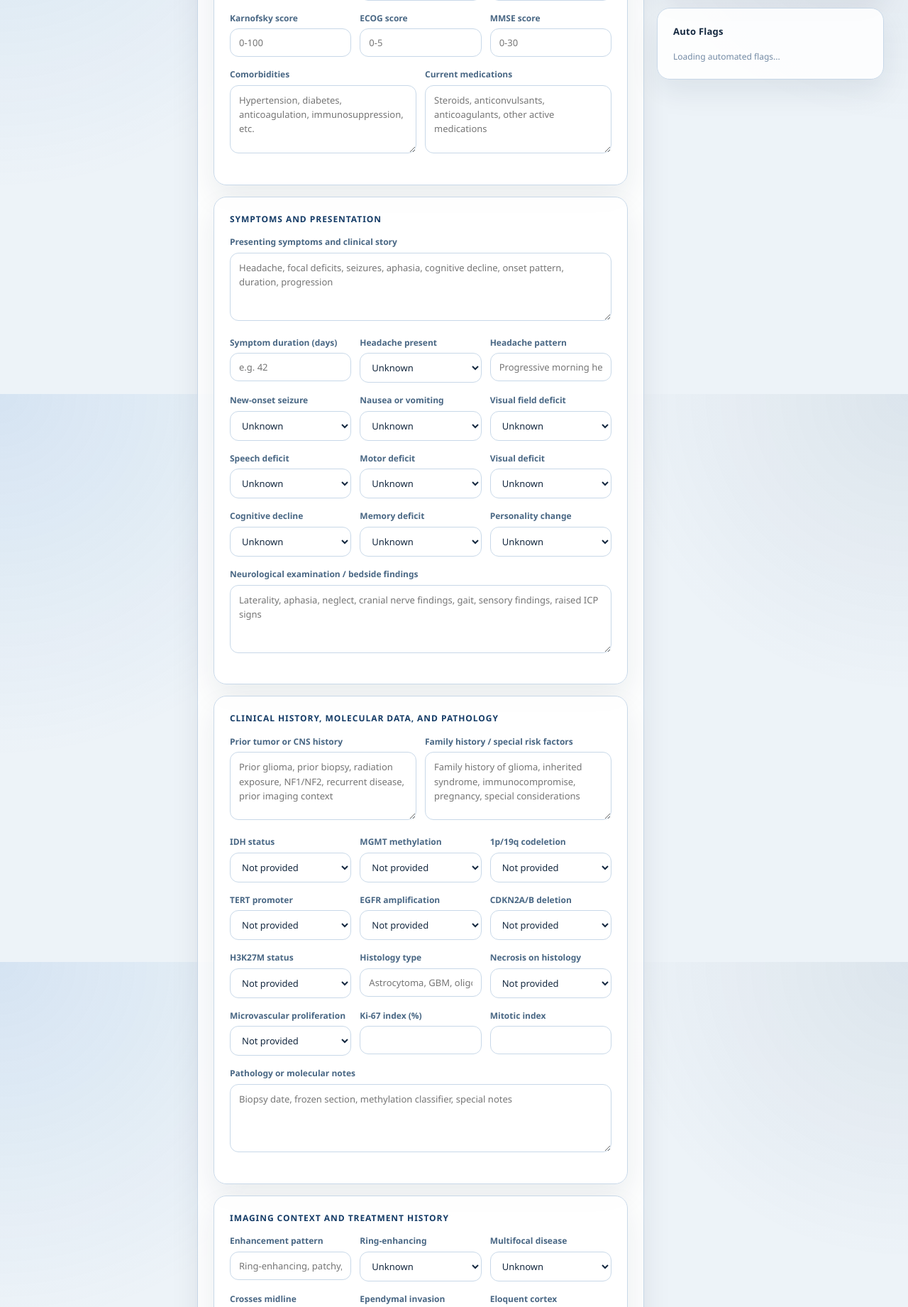
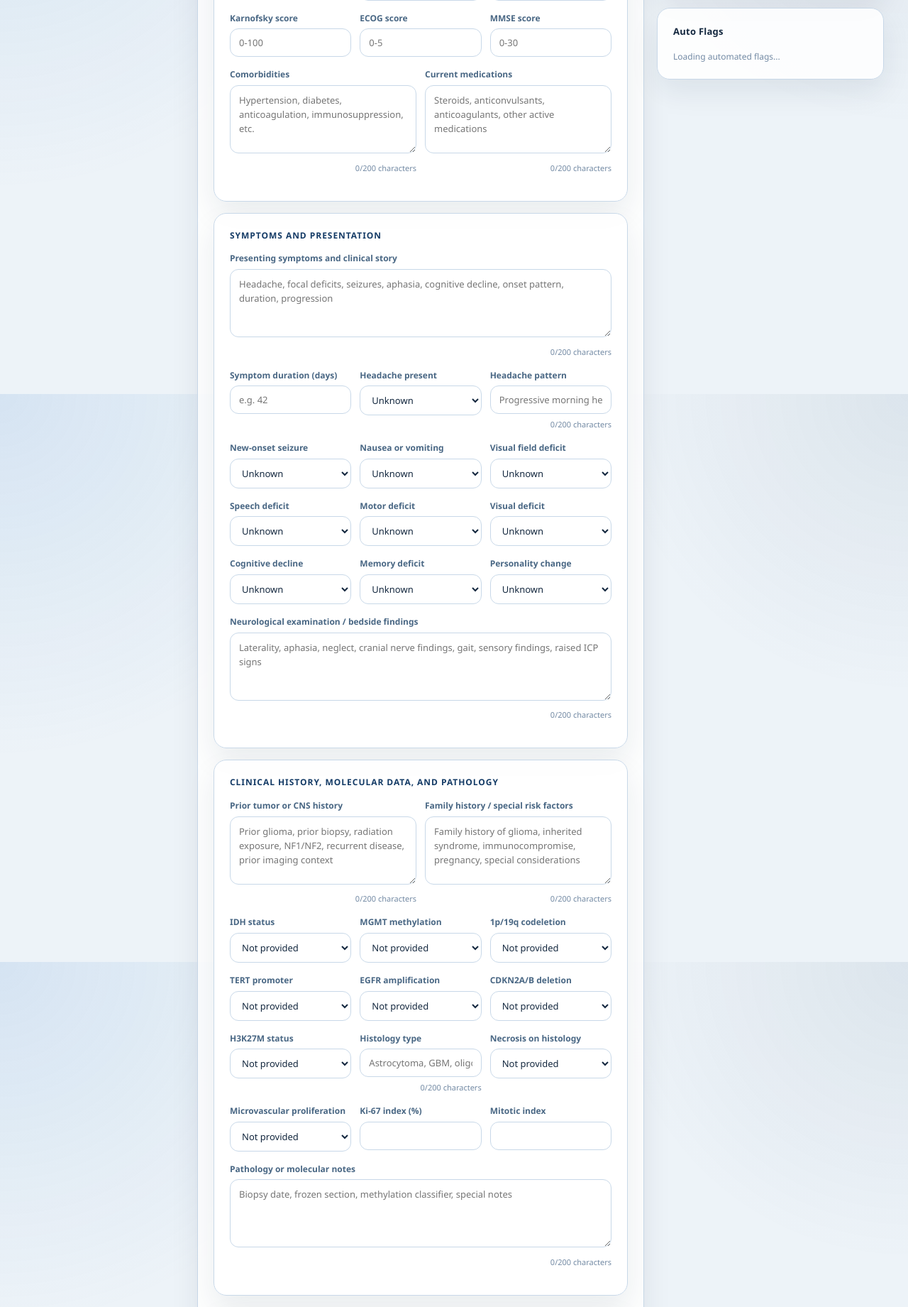
Before and after one commit to R204570/BrainTumor, a Flask app: template neuroassist/templates/session.html in a window 1280 px wide. Shown: the part 1045-2886 px from the top of the page at 71% size. Run offline with Flask 3, Linux system fonts and the light colour scheme; the template is opened without the code that fills it, so the values that code supplies are empty; some libraries are stand-ins or nearby versions.

Commit message:
increased free text input fields and fixed the crash in diagnostic_reports

```diff
--- a/neuroassist/db/connection.py
+++ b/neuroassist/db/connection.py
@@ -132,8 +132,8 @@ def ensure_schema_compatibility() -> None:
     """Apply lightweight ALTERs for older local databases."""
     statements = [
         "ALTER TABLE diagnostic_reports ALTER COLUMN who_grade_predicted TYPE VARCHAR(20)",
-        "ALTER TABLE diagnostic_reports ALTER COLUMN survival_category TYPE VARCHAR(50)",
-        "ALTER TABLE diagnostic_reports ALTER COLUMN estimated_median_months TYPE VARCHAR(50)",
+        "ALTER TABLE diagnostic_reports ALTER COLUMN survival_category TYPE VARCHAR(200)",
+        "ALTER TABLE diagnostic_reports ALTER COLUMN estimated_median_months TYPE VARCHAR(200)",
     ]
 
     conn = get_conn()
--- a/neuroassist/db/schema.sql
+++ b/neuroassist/db/schema.sql
@@ -119,9 +119,9 @@ CREATE TABLE IF NOT EXISTS diagnostic_reports (
   diagnosis_label         TEXT,
   confidence_score        DECIMAL(4,3),
   data_completeness       DECIMAL(4,3),
-  survival_category       VARCHAR(50),
+  survival_category       VARCHAR(200),
   survival_score          INTEGER,
-  estimated_median_months VARCHAR(50),
+  estimated_median_months VARCHAR(200),
   factors_favorable       JSONB,
   factors_unfavorable     JSONB,
   treatment_flags         JSONB,
--- a/neuroassist/templates/session.html
+++ b/neuroassist/templates/session.html
@@ -179,6 +179,13 @@
     min-height: 96px;
     resize: vertical;
     line-height: 1.55;
+  }
+
+  .char-counter {
+    margin-top: 6px;
+    font-size: 11px;
+    color: var(--text-muted);
+    text-align: right;
   }
 
   .chip-list {
@@ -478,11 +485,11 @@
             <div class="form-grid-2">
               <div class="form-group">
                 <label class="form-label" for="comorbidities">Comorbidities</label>
-                <textarea class="form-input" id="comorbidities" placeholder="Hypertension, diabetes, anticoagulation, immunosuppression, etc."></textarea>
+                <textarea class="form-input" id="comorbidities" maxlength="200" placeholder="Hypertension, diabetes, anticoagulation, immunosuppression, etc."></textarea>
               </div>
               <div class="form-group">
                 <label class="form-label" for="current_medications">Current medications</label>
-                <textarea class="form-input" id="current_medications" placeholder="Steroids, anticonvulsants, anticoagulants, other active medications"></textarea>
+                <textarea class="form-input" id="current_medications" maxlength="200" placeholder="Steroids, anticonvulsants, anticoagulants, other active medications"></textarea>
               </div>
             </div>
           </div>
@@ -491,7 +498,7 @@
             <div class="section-title">Symptoms And Presentation</div>
             <div class="form-group">
               <label class="form-label" for="presenting_symptoms">Presenting symptoms and clinical story</label>
-              <textarea class="form-input" id="presenting_symptoms" placeholder="Headache, focal deficits, seizures, aphasia, cognitive decline, onset pattern, duration, progression"></textarea>
+              <textarea class="form-input" id="presenting_symptoms" maxlength="200" placeholder="Headache, focal deficits, seizures, aphasia, cognitive decline, onset pattern, duration, progression"></textarea>
             </div>
             <div class="form-grid-3">
               <div class="form-group">
@@ -508,7 +515,7 @@
               </div>
               <div class="form-group">
                 <label class="form-label" for="headache_pattern">Headache pattern</label>
-                <input class="form-input" type="text" id="headache_pattern" placeholder="Progressive morning headache, pressure-like, etc.">
+                <input class="form-input" type="text" id="headache_pattern" maxlength="200" placeholder="Progressive morning headache, pressure-like, etc.">
               </div>
             </div>
             <div class="form-grid-3">
@@ -591,7 +598,7 @@
             </div>
             <div class="form-group">
               <label class="form-label" for="neurological_exam">Neurological examination / bedside findings</label>
-              <textarea class="form-input" id="neurological_exam" placeholder="Laterality, aphasia, neglect, cranial nerve findings, gait, sensory findings, raised ICP signs"></textarea>
+              <textarea class="form-input" id="neurological_exam" maxlength="200" placeholder="Laterality, aphasia, neglect, cranial nerve findings, gait, sensory findings, raised ICP signs"></textarea>
             </div>
           </div>
 
@@ -600,11 +607,11 @@
             <div class="form-grid-2">
               <div class="form-group">
                 <label class="form-label" for="prior_tumor_history">Prior tumor or CNS history</label>
-                <textarea class="form-input" id="prior_tumor_history" placeholder="Prior glioma, prior biopsy, radiation exposure, NF1/NF2, recurrent disease, prior imaging context"></textarea>
+                <textarea class="form-input" id="prior_tumor_history" maxlength="200" placeholder="Prior glioma, prior biopsy, radiation exposure, NF1/NF2, recurrent disease, prior imaging context"></textarea>
               </div>
               <div class="form-group">
                 <label class="form-label" for="family_history">Family history / special risk factors</label>
-                <textarea class="form-input" id="family_history" placeholder="Family history of glioma, inherited syndrome, immunocompromise, pregnancy, special considerations"></textarea>
+                <textarea class="form-input" id="family_history" maxlength="200" placeholder="Family history of glioma, inherited syndrome, immunocompromise, pregnancy, special considerations"></textarea>
               </div>
             </div>
             <div class="form-grid-3">
@@ -677,7 +684,7 @@
               </div>
               <div class="form-group">
                 <label class="form-label" for="histology_type">Histology type</label>
-                <input class="form-input" type="text" id="histology_type" placeholder="Astrocytoma, GBM, oligodendroglioma, pending">
+                <input class="form-input" type="text" id="histology_type" maxlength="200" placeholder="Astrocytoma, GBM, oligodendroglioma, pending">
               </div>
               <div class="form-group">
                 <label class="form-label" for="necrosis_on_histology">Necrosis on histology</label>
@@ -708,7 +715,7 @@
             </div>
             <div class="form-group">
               <label class="form-label" for="pathology_notes">Pathology or molecular notes</label>
-              <textarea class="form-input" id="pathology_notes" placeholder="Biopsy date, frozen section, methylation classifier, special notes"></textarea>
+              <textarea class="form-input" id="pathology_notes" maxlength="200" placeholder="Biopsy date, frozen section, methylation classifier, special notes"></textarea>
             </div>
           </div>
 
@@ -717,7 +724,7 @@
             <div class="form-grid-3">
               <div class="form-group">
                 <label class="form-label" for="enhancement_pattern">Enhancement pattern</label>
-                <input class="form-input" type="text" id="enhancement_pattern" placeholder="Ring-enhancing, patchy, minimal, nodular">
+                <input class="form-input" type="text" id="enhancement_pattern" maxlength="200" placeholder="Ring-enhancing, patchy, minimal, nodular">
               </div>
               <div class="form-group">
                 <label class="form-label" for="ring_enhancing">Ring-enhancing</label>
@@ -790,7 +797,7 @@
               </div>
               <div class="form-group">
                 <label class="form-label" for="prior_surgery_type">Prior surgery type</label>
-                <input class="form-input" type="text" id="prior_surgery_type" placeholder="Craniotomy, biopsy, none">
+                <input class="form-input" type="text" id="prior_surgery_type" maxlength="200" placeholder="Craniotomy, biopsy, none">
               </div>
               <div class="form-group">
                 <label class="form-label" for="prior_temozolomide">Prior temozolomide</label>
@@ -838,12 +845,12 @@
               </div>
               <div class="form-group">
                 <label class="form-label" for="additional_imaging_notes">Additional imaging notes</label>
-                <input class="form-input" type="text" id="additional_imaging_notes" placeholder="Mass effect, diffusion restriction, spectroscopy, hemorrhage">
+                <input class="form-input" type="text" id="additional_imaging_notes" maxlength="200" placeholder="Mass effect, diffusion restriction, spectroscopy, hemorrhage">
               </div>
             </div>
             <div class="form-group">
               <label class="form-label" for="clinician_notes">Additional clinician notes</label>
-              <textarea class="form-input" id="clinician_notes" placeholder="Anything else the reasoning/report should consider for MDT review"></textarea>
+              <textarea class="form-input" id="clinician_notes" maxlength="200" placeholder="Anything else the reasoning/report should consider for MDT review"></textarea>
             </div>
           </div>
 
@@ -902,9 +909,26 @@
 {% block scripts %}
 <script>
   const SESSION_ID = {{ session_id|tojson }};
+  const FREE_TEXT_LIMIT = 200;
+  const FREE_TEXT_FIELD_IDS = [
+    'comorbidities',
+    'current_medications',
+    'presenting_symptoms',
+    'headache_pattern',
+    'neurological_exam',
+    'prior_tumor_history',
+    'family_history',
+    'histology_type',
+    'pathology_notes',
+    'enhancement_pattern',
+    'prior_surgery_type',
+    'additional_imaging_notes',
+    'clinician_notes',
+  ];
   let stateCache = null;
 
   document.addEventListener('DOMContentLoaded', () => {
+    applyFreeTextLimits();
     document.getElementById('intake-form').addEventListener('submit', submitIntakeForm);
     loadState();
   });
@@ -1282,7 +1306,53 @@
     if (!element || value === null || value === undefined) {
       return;
     }
-    element.value = value;
+    element.value = String(value).slice(0, getTextLimit(id));
+    updateTextCounter(element);
+  }
+
+  function applyFreeTextLimits() {
+    FREE_TEXT_FIELD_IDS.forEach((id) => {
+      const element = document.getElementById(id);
+      if (!element) {
+        return;
+      }
+
+      const limit = getTextLimit(id);
+      element.maxLength = limit;
+
+      const counter = document.createElement('div');
+      counter.className = 'char-counter';
+      counter.id = `${id}-counter`;
+      element.insertAdjacentElement('afterend', counter);
+
+      element.addEventListener('input', () => updateTextCounter(element));
+      updateTextCounter(element);
+    });
+  }
+
+  function getTextLimit(id) {
+    const element = document.getElementById(id);
+    if (!element) {
+      return FREE_TEXT_LIMIT;
+    }
+    return Number(element.maxLength) > 0 ? Number(element.maxLength) : FREE_TEXT_LIMIT;
+  }
+
+  function updateTextCounter(element) {
+    if (!element) {
+      return;
+    }
+
+    const counter = document.getElementById(`${element.id}-counter`);
+    if (!counter) {
+      return;
+    }
+
+    const limit = Number(element.maxLength) > 0 ? Number(element.maxLength) : FREE_TEXT_LIMIT;
+    if (element.value.length > limit) {
+      element.value = element.value.slice(0, limit);
+    }
+    counter.textContent = `${element.value.length}/${limit} characters`;
   }
 
   function boolToSelect(value) {
```
Also changed, not shown: neuroassist/services/llm.py (+8 -2 lines), neuroassist/tests/test_llm.py (+22 -1 lines).
